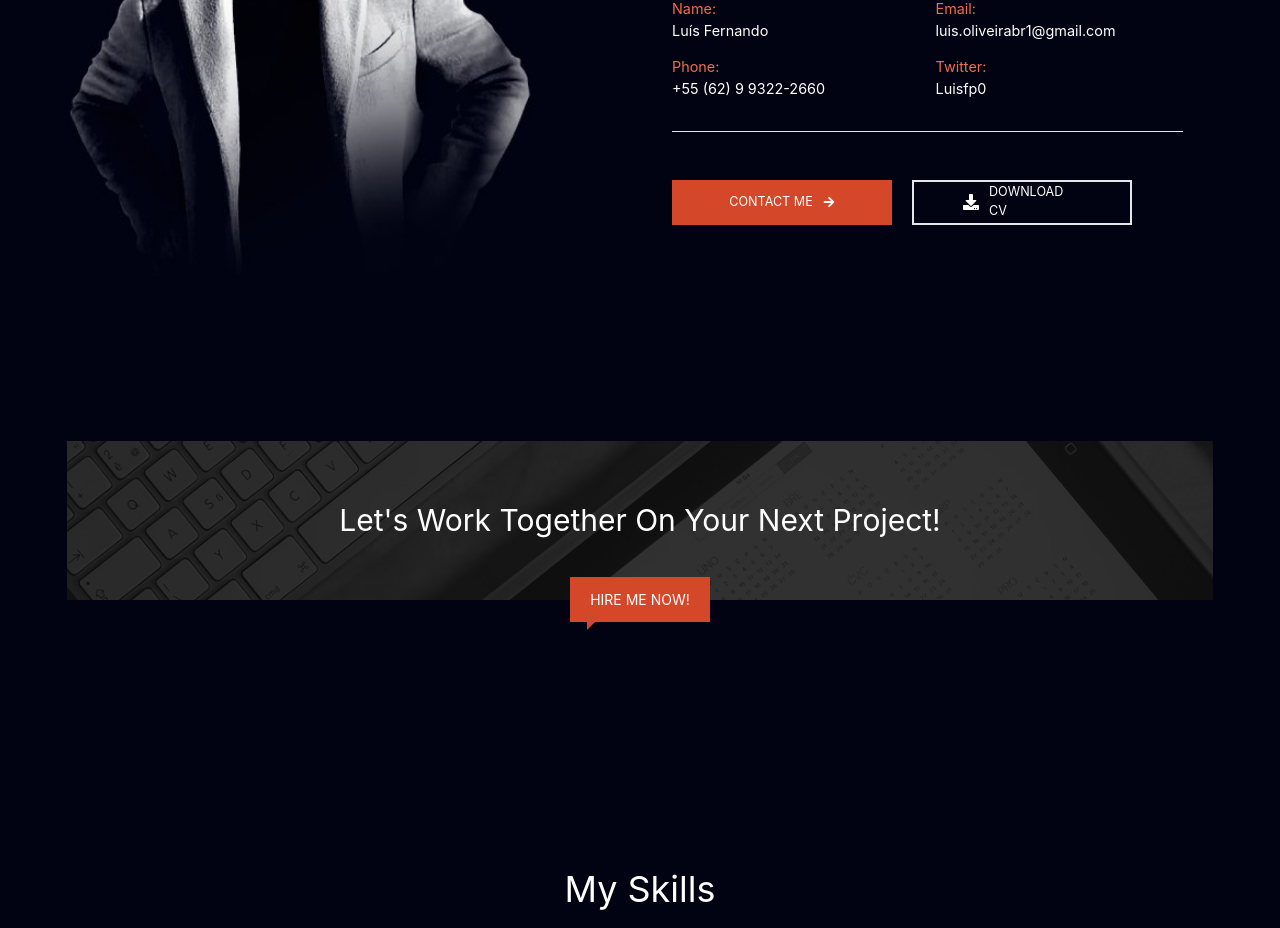
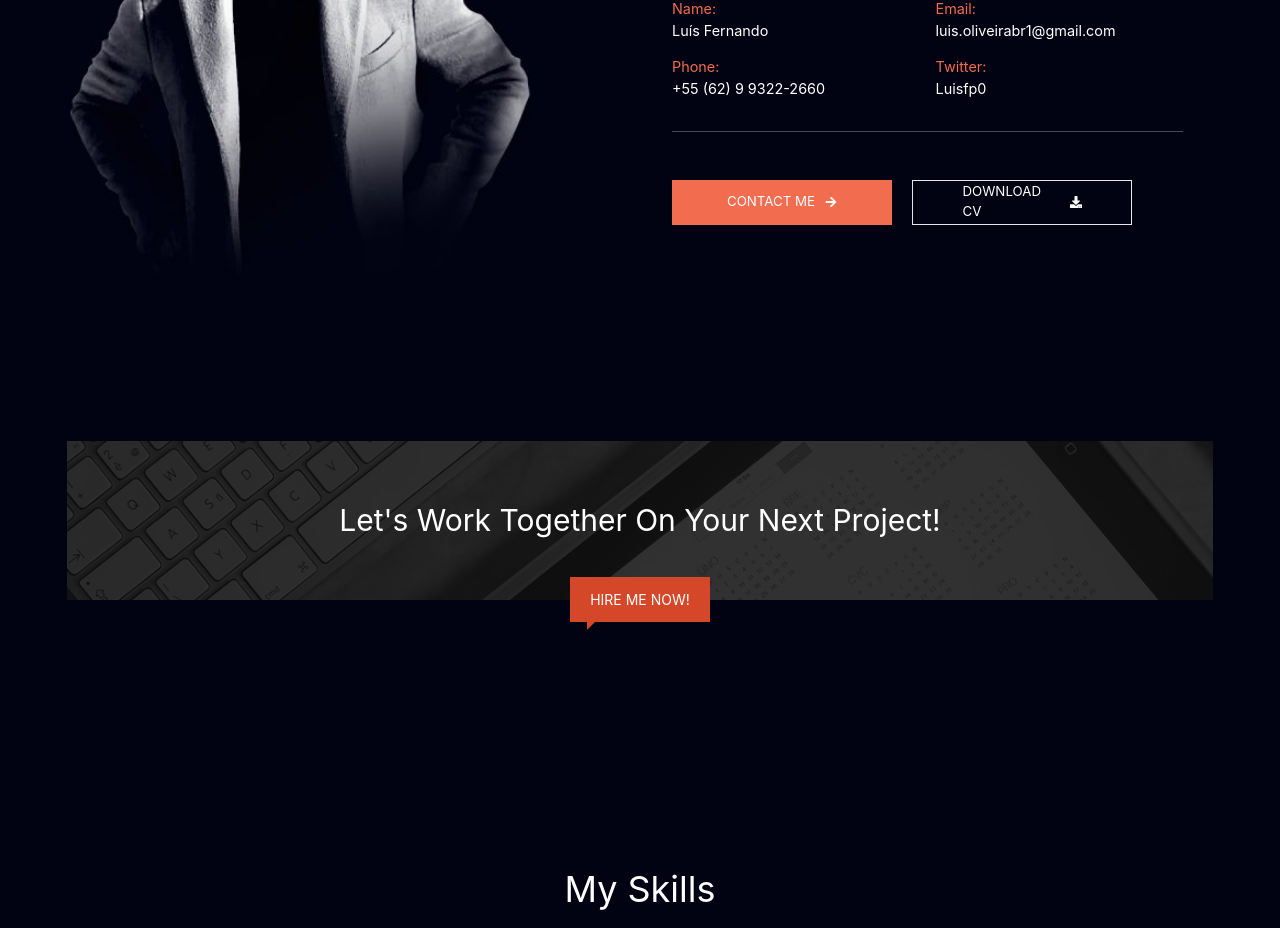
Before and after one commit to Luisfp0/my-new-website, a React (Create React App) app: page / in a window 1280 px wide. Shown: the part 1260-2188 px from the top of the page. Built offline with nearby package versions, Linux system fonts and the light colour scheme.

Commit message:
feat: animation on buttons and navigation

```diff
--- a/src/App.tsx
+++ b/src/App.tsx
@@ -123,13 +123,14 @@ function App() {
         }
       >
         <AboutMe
+          contactSectionRef={contactSectionRef}
           hiThereAnimRef={hiThereAnimRef}
           isHiThereAnimInView={isHiThereAnimInView}
           aboutMeNavBreakRef={aboutMeNavBreakRef}
         />
       </section>
       <section className={"flex py-[130px] bg-custom-gray "}>
-        <HireMe />
+        <HireMe contactSectionRef={contactSectionRef} />
       </section>
       <section
         ref={mySkillsSectionRef}
@@ -141,6 +142,7 @@ function App() {
           skillsAnimRef={skillsAnimRef}
           isSkillsAnimInView={isSkillsAnimInView}
           mySkillsNavBreakRef={mySkillsNavBreakRef}
+          contactSectionRef={contactSectionRef}
         />
       </section>
       <section
--- a/src/components/AboutMe.tsx
+++ b/src/components/AboutMe.tsx
@@ -1,13 +1,30 @@
 import { FaArrowDown, FaDownload } from "react-icons/fa";
 import example from "../assets/img/examplePerfilImage.jpg";
+import curriculum from "../assets/Curriculum-Luís-Fernando.pdf";
 
 interface AboutMeProps {
   aboutMeNavBreakRef: React.RefObject<HTMLDivElement>;
   hiThereAnimRef: React.RefObject<HTMLDivElement>;
   isHiThereAnimInView: boolean;
+  contactSectionRef: React.RefObject<HTMLDivElement>;
 }
 
 const AboutMe = (props: AboutMeProps) => {
+  const handleScrollToSection = (ref: React.RefObject<HTMLDivElement>) => {
+    if (ref.current) {
+      ref.current.scrollIntoView({ behavior: "smooth" });
+    }
+  };
+
+  function handleDownload() {
+    const fileUrl = curriculum;
+    const fileName = "Curriculum-Luís-Fernando.pdf";
+    const link = document.createElement("a");
+    link.href = fileUrl;
+    link.download = fileName;
+    link.click();
+  }
+
   return (
     <div className="lg:max-w-[1150px] md:max-w-[960px] sm:max-w-[720px] mx-auto flex flex-col justify-center items-center">
       <div className="flex justify-center mb-8">
@@ -84,19 +101,48 @@ const AboutMe = (props: AboutMeProps) => {
               <dd className="mb-[15px] sm:text-[14.4px]">Luisfp0</dd>
             </div>
           </dl>
-          <hr className="mt-[16px] mb-[48px]"></hr>
+          <hr className="mt-[16px] mb-[48px] opacity-[0.3]"></hr>
           <div className="flex gap-5 text-white text-[14px]">
-            <a className="flex items-center justify-center h-[45px] w-[220px] bg-custom-orange">
-              <span className="sm:text-[12.6px]">CONTACT ME</span>
+            <div
+              className="relative overflow-hidden group"
+              onClick={() => handleScrollToSection(props.contactSectionRef)}
+            >
+              <a className="absolute right-[221px] cursor-pointer flex items-center justify-center h-[45px] w-[220px] bg-[#d44229] group-hover:translate-x-[221px] transition-all duration-300">
+                <span className="sm:text-[12.6px] lg:sm:text-[13.3px]">
+                  CONTACT ME
+                </span>
                 <FaArrowDown
                   color="white"
                   className="h-3 w-3 transform -rotate-90 ml-[10px]"
                 />
               </a>
-            <a className="flex items-center justify-center h-[45px] w-[220px] bg-transparent border-2 py-[12px] px-[20px] box-border">
-              <FaDownload color="white" className="h-4 w-4 mr-[10px]" />
-              <span className="sm:text-[12.6px] w-[92px]">DOWNLOAD CV</span>
+              <a className="cursor-pointer flex items-center justify-center h-[45px] w-[220px] bg-[#f26c4f] group-hover:translate-x-[221px] transition-all duration-300">
+                <span className="sm:text-[12.6px] lg:sm:text-[13.3px]">
+                  CONTACT ME
+                </span>
+                <FaArrowDown
+                  color="white"
+                  className="h-3 w-3 transform -rotate-90 ml-[10px]"
+                />
               </a>
+            </div>
+            <div
+              className="relative overflow-hidden group "
+              onClick={handleDownload}
+            >
+              <a className="absolute right-[221px] cursor-pointer flex items-center justify-center h-[45px] w-[220px] bg-[white] group-hover:translate-x-[221px] transition-all duration-300">
+                <span className="sm:text-[12.6px] lg:sm:text-[13.3px] w-[97px] text-black">
+                  DOWNLOAD CV
+                </span>
+                <FaDownload color="black" className="h-4 w-4 ml-[10px]" />
+              </a>
+              <a className="cursor-pointer flex items-center justify-center h-[45px] w-[220px] border-[1px] bg-none group-hover:translate-x-[221px] transition-all duration-300">
+                <span className="sm:text-[12.6px] w-[97px] lg:sm:text-[13.3px]">
+                  DOWNLOAD CV
+                </span>
+                <FaDownload color="white" className="h-3 w-3 ml-[10px]" />
+              </a>
+            </div>
           </div>
         </div>
       </div>
--- a/src/components/Header.tsx
+++ b/src/components/Header.tsx
@@ -1,4 +1,3 @@
-import { useEffect, useState } from "react";
 import logo from "../assets/img/logo.png";
 
 interface HeaderProps {
--- a/src/components/HireMe.tsx
+++ b/src/components/HireMe.tsx
@@ -1,10 +1,20 @@
 import KeyboardImage from "../assets/img/bg-keyboard.jpg";
 
-function HireMe() {
+interface HireMeProps {
+  contactSectionRef: React.RefObject<HTMLDivElement>;
+}
+
+const HireMe = (props: HireMeProps) => {
   const backgroundStyle = {
     backgroundImage: `url(${KeyboardImage})`,
     backgroundSize: "cover",
     backgroundPosition: "center",
+  };
+
+  const handleScrollToSection = (ref: React.RefObject<HTMLDivElement>) => {
+    if (ref.current) {
+      ref.current.scrollIntoView({ behavior: "smooth" });
+    }
   };
   return (
     <div
@@ -15,13 +25,16 @@ function HireMe() {
         <h3 className="lg:text-[30px] md:text-[20.9px] md:my[15.2px] lg:my-[16px] text-white ">
           Let's Work Together On Your Next Project!
         </h3>
-        <a className="text-white bg-custom-orange py-[12px] px-[20px] absolute -bottom-[22px] md:text-[13.3px] lg:text-[14px]">
+        <a
+          onClick={() => handleScrollToSection(props.contactSectionRef)}
+          className="cursor-pointer text-white bg-custom-orange py-[12px] px-[20px] absolute -bottom-[22px] md:text-[13.3px] lg:text-[14px]"
+        >
           HIRE ME NOW!
         </a>
         <div className="absolute md:-bottom-[29px] md:left-[430px] lg:-bottom-[30px] lg:left-[520px] sm:-bottom-[30px] sm:left-[310px] w-0 h-0 border-solid border-custom-orange md:border-b-[8px] md:border-l-[8px] lg:border-b-[10px] lg:border-l-[10px] sm:border-b-[10px] sm:border-l-[10px] border-l-transparent transform rotate-180"></div>
       </div>
     </div>
   );
-}
+};
 
 export default HireMe;
--- a/src/components/MySkills.tsx
+++ b/src/components/MySkills.tsx
@@ -2,9 +2,15 @@ interface MySkillsProps {
   mySkillsNavBreakRef: React.RefObject<HTMLDivElement>;
   skillsAnimRef: React.RefObject<HTMLDivElement>;
   isSkillsAnimInView: boolean;
+  contactSectionRef: React.RefObject<HTMLDivElement>;
 }
 
 const MySkills = (props: MySkillsProps) => {
+  const handleScrollToSection = (ref: React.RefObject<HTMLDivElement>) => {
+    if (ref.current) {
+      ref.current.scrollIntoView({ behavior: "smooth" });
+    }
+  };
   return (
     <div className="lg:max-w-[1150px] md:max-w-[960px] sm:max-w-[720px] flex flex-col justify-center items-center mx-auto w-full px-[15px]">
       <div className="w-full mb-[80px] sm:mb-[45px] text-center">
@@ -32,7 +38,10 @@ const MySkills = (props: MySkillsProps) => {
             pariatur! Suscipit voluptate nisi repellat odio accusantium optio
             cupiditate vel minus delectus beatae!
           </p>
-          <a className="text-[14px] py-[12px] px-[20px] border-[2px] mb-[48px] sm:text-[12.6px]">
+          <a
+            onClick={() => handleScrollToSection(props.contactSectionRef)}
+            className="cursor-pointer text-[14px] py-[12px] px-[20px] border-[2px] mb-[48px] sm:text-[12.6px] hover:bg-white hover:text-custom-gray"
+          >
             CONTACT ME
           </a>
         </div>
@@ -43,7 +52,7 @@ const MySkills = (props: MySkillsProps) => {
               className={`${
                 props.isSkillsAnimInView
                   ? "right-[50px]"
-                  : "lg:right-[350px] md:right-[350px] sm:right-[230px]"
+                  : "lg:right-[445px] md:right-[350px] sm:right-[230px]"
               } absolute transition-all ease-in duration-1000`}
             >
               <figure className="absolute bottom-[10px] text-[12px] px-[6px] py-[2px] border-[2px] inline-block">
@@ -55,7 +64,7 @@ const MySkills = (props: MySkillsProps) => {
               className={`${
                 props.isSkillsAnimInView
                   ? "w-[95%]"
-                  : "lg:w-[25%] md:w-[25%] sm:w-[30%]"
+                  : "lg:w-[15%] md:w-[25%] sm:w-[30%]"
               } h-[2px] bg-custom-orange transition-all ease-in duration-1000`}
             ></div>
           </div>
@@ -65,8 +74,8 @@ const MySkills = (props: MySkillsProps) => {
               className={`${
                 props.isSkillsAnimInView
                   ? "lg:right-[125px] md:right-[110px] sm:right-[90px]"
-                  : "lg:right-[350px] md:right-[350px] sm:right-[230px]"
-              } absolute transition-all ease-in duration-1000`}
+                  : "lg:right-[445px] md:right-[350px] sm:right-[230px]"
+              } h-[2px] absolute transition-all ease-in duration-1000`}
             >
               <figure className="absolute bottom-[10px] text-[12px] px-[6px] py-[2px] border-[2px] inline-block">
                 80%
@@ -77,7 +86,7 @@ const MySkills = (props: MySkillsProps) => {
               className={`${
                 props.isSkillsAnimInView
                   ? "w-[80%]"
-                  : "lg:w-[25%] md:w-[25%] sm:w-[30%]"
+                  : "lg:w-[15%] md:w-[25%] sm:w-[30%]"
               } h-[2px] bg-custom-orange transition-all ease-in duration-1000`}
             ></div>
           </div>
@@ -87,8 +96,8 @@ const MySkills = (props: MySkillsProps) => {
               className={`${
                 props.isSkillsAnimInView
                   ? "lg:right-[70px] md:right-[70px] sm:right-[55px]"
-                  : "lg:right-[350px] md:right-[350px] sm:right-[230px]"
-              } absolute transition-all ease-in duration-1000`}
+                  : "lg:right-[445px] md:right-[350px] sm:right-[230px]"
+              } h-[2px] absolute transition-all ease-in duration-1000`}
             >
               <figure className="absolute bottom-[10px] text-[12px] px-[6px] py-[2px] border-[2px] inline-block">
                 90%
@@ -99,7 +108,7 @@ const MySkills = (props: MySkillsProps) => {
               className={`${
                 props.isSkillsAnimInView
                   ? "w-[90%]"
-                  : "lg:w-[25%] md:w-[25%] sm:w-[30%]"
+                  : "lg:w-[15%] md:w-[25%] sm:w-[30%]"
               } h-[2px] bg-custom-orange transition-all ease-in duration-1000`}
             ></div>
           </div>
@@ -109,7 +118,7 @@ const MySkills = (props: MySkillsProps) => {
               className={`${
                 props.isSkillsAnimInView
                   ? "lg:right-[230px] md:right-[200px] sm:right-[150px]"
-                  : "lg:right-[350px] md:right-[350px] sm:right-[230px]"
+                  : "lg:right-[445px] md:right-[350px] sm:right-[230px]"
               } absolute transition-all ease-in duration-1000`}
             >
               <figure className="absolute bottom-[10px] text-[12px] px-[6px] py-[2px] border-[2px] inline-block">
@@ -121,7 +130,7 @@ const MySkills = (props: MySkillsProps) => {
               className={`${
                 props.isSkillsAnimInView
                   ? "w-[60%]"
-                  : "lg:w-[25%] md:w-[25%] sm:w-[30%]"
+                  : "lg:w-[15%] md:w-[25%] sm:w-[30%]"
               } h-[2px] bg-custom-orange transition-all ease-in duration-1000`}
             ></div>
           </div>
--- a/src/types/images.d.ts
+++ b/src/types/images.d.ts
@@ -2,3 +2,4 @@ declare module "*.jpg";
 declare module "*.jpeg";
 declare module "*.png";
 declare module "*.svg";
+declare module "*.pdf";
```
Also changed, not shown: 1 other file (tests, documents, lock files or other folders). Lines whose indentation alone changed are shown as unchanged.
